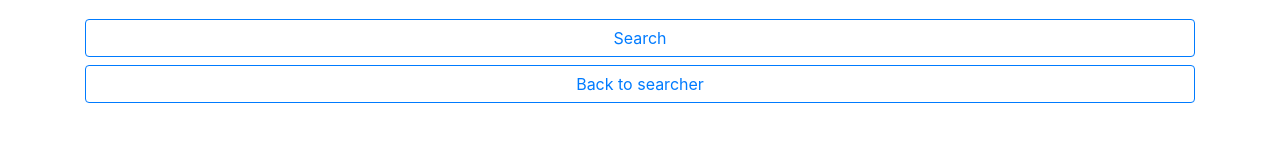
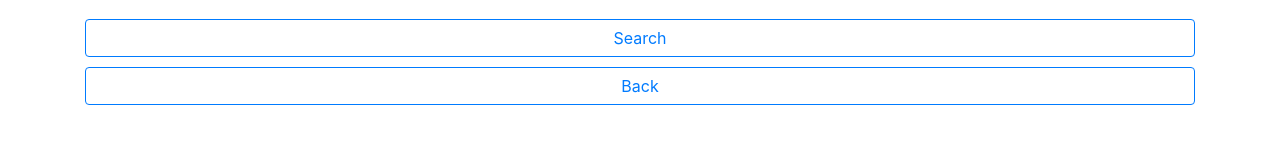
Before and after one commit to IceMouse1916/angularApp, an Angular app: page /search/advanced in a window 1280 px wide. Shown: the part 259-402 px from the top of the page. Built offline with nearby package versions, Linux system fonts and the light colour scheme.

Commit message:
back-button component added

```diff
--- a/src/app/advanced-search/advanced-search.component.html
+++ b/src/app/advanced-search/advanced-search.component.html
@@ -13,7 +13,7 @@
       </select>
   </form>
   <button type="button" style="margin-top:20px;" class="btn btn-block btn-outline-primary" (click)="searchWithParameters(nkSalary, nkStressLevel, nkEducation)">Search</button>
-  <button type="button" class="btn btn-block btn-outline-primary" routerLink="/search">Back to searcher</button>
+  <nk-back-button></nk-back-button>
 </div>
 
 <nk-occupations-list [nkDataToRender]="occupations"></nk-occupations-list>
--- a/src/app/advanced-search/advanced-search.component.ts
+++ b/src/app/advanced-search/advanced-search.component.ts
@@ -29,4 +29,6 @@ export class AdvancedSearchComponent implements OnInit {
       this.occupations = occupations;
     })
   }
+
+
 }
--- a/src/app/app.module.ts
+++ b/src/app/app.module.ts
@@ -21,6 +21,7 @@ import { OccupationsListComponent } from './occupations-list/occupations-list.co
 import { OccupationDetailsComponent } from './occupation-details/occupation-details.component';
 import { LogInComponent } from './log-in/log-in.component';
 import { RecommendedComponent } from './recommended/recommended.component';
+import { BackButtonComponent } from './back-button/back-button.component';
 
 
 @NgModule({
@@ -35,7 +36,8 @@ import { RecommendedComponent } from './recommended/recommended.component';
     OccupationsListComponent,
     OccupationDetailsComponent,
     LogInComponent,
-    RecommendedComponent
+    RecommendedComponent,
+    BackButtonComponent
   ],
   imports: [
     BrowserModule,
--- /dev/null
+++ b/src/app/back-button/back-button.component.html
@@ -0,0 +1 @@
+<button type="button" style="margin-top:10px;" class="btn btn-block btn-outline-primary" (click)="back()" >Back</button>
--- /dev/null
+++ b/src/app/back-button/back-button.component.ts
@@ -0,0 +1,20 @@
+import { Component, OnInit } from '@angular/core';
+import {Location} from '@angular/common';
+
+@Component({
+  selector: 'nk-back-button',
+  templateUrl: './back-button.component.html',
+  styleUrls: ['./back-button.component.css']
+})
+export class BackButtonComponent implements OnInit {
+
+  constructor(private location: Location) { }
+
+  ngOnInit() {
+  }
+
+  back(){
+    this.location.back();
+  }
+
+}
--- a/src/app/navbar/navbar.component.html
+++ b/src/app/navbar/navbar.component.html
@@ -19,7 +19,7 @@
           </li>
           <li class="nav-item dropdown">
               <a class="nav-link dropdown-toggle" href="http://example.com" id="navbarDropdownMenuLink" data-toggle="dropdown" aria-haspopup="true" aria-expanded="false">
-            {{userName}}
+                Hello, {{userName}}
               </a>
               <div class="dropdown-menu" aria-labelledby="navbarDropdownMenuLink">
                 <a class="dropdown-item" routerLink="/login">Sign out</a>
--- a/src/app/occupation-details/occupation-details.component.html
+++ b/src/app/occupation-details/occupation-details.component.html
@@ -9,5 +9,5 @@
   <h6 *ngIf="occupation.education === 2">Education Level: Secondary</h6>
   <h6 *ngIf="occupation.education === 3">Education Level: Higher</h6>
   </div>
-  <button type="button" class="btn btn-block btn-outline-primary" routerLink="/search">Back to searcher</button>
+  <nk-back-button></nk-back-button>
 </div>
--- a/src/app/occupation-details/occupation-details.component.ts
+++ b/src/app/occupation-details/occupation-details.component.ts
@@ -26,4 +26,5 @@ export class OccupationDetailsComponent implements OnInit {
     });
   }
 
+
 }
--- a/src/app/search/search.component.html
+++ b/src/app/search/search.component.html
@@ -1,7 +1,7 @@
 <nk-navbar>
 <form>
-  <input type="text" class="form-control" [(ngModel)]="nkUserPhrase" name="searchOccupation" (ngModelChange)="downloadChosenOccupations(nkUserPhrase)" placeholder="enter occupation">
-  <button type="button" class="btn btn-block btn-outline-primary" (click)="downloadChosenOccupations(nkUserPhrase)">Search</button>
+  <input type="text" class="form-control" [(ngModel)]="nkUserPhrase" name="searchOccupation" (ngModelChange)="downloadChosenOccupations(nkUserPhrase)" placeholder="Start writing occupation you looking for...">
+  <!-- <button type="button" class="btn btn-block btn-outline-primary" (click)="downloadChosenOccupations(nkUserPhrase)">Search</button> -->
   <button type="button" routerLink="/search/advanced" class="btn btn-block btn-outline-primary">Advanced Search</button>
 </form>
 
```
Also changed, not shown: src/app/back-button/back-button.component.css (added). Lines whose indentation alone changed are shown as unchanged.
